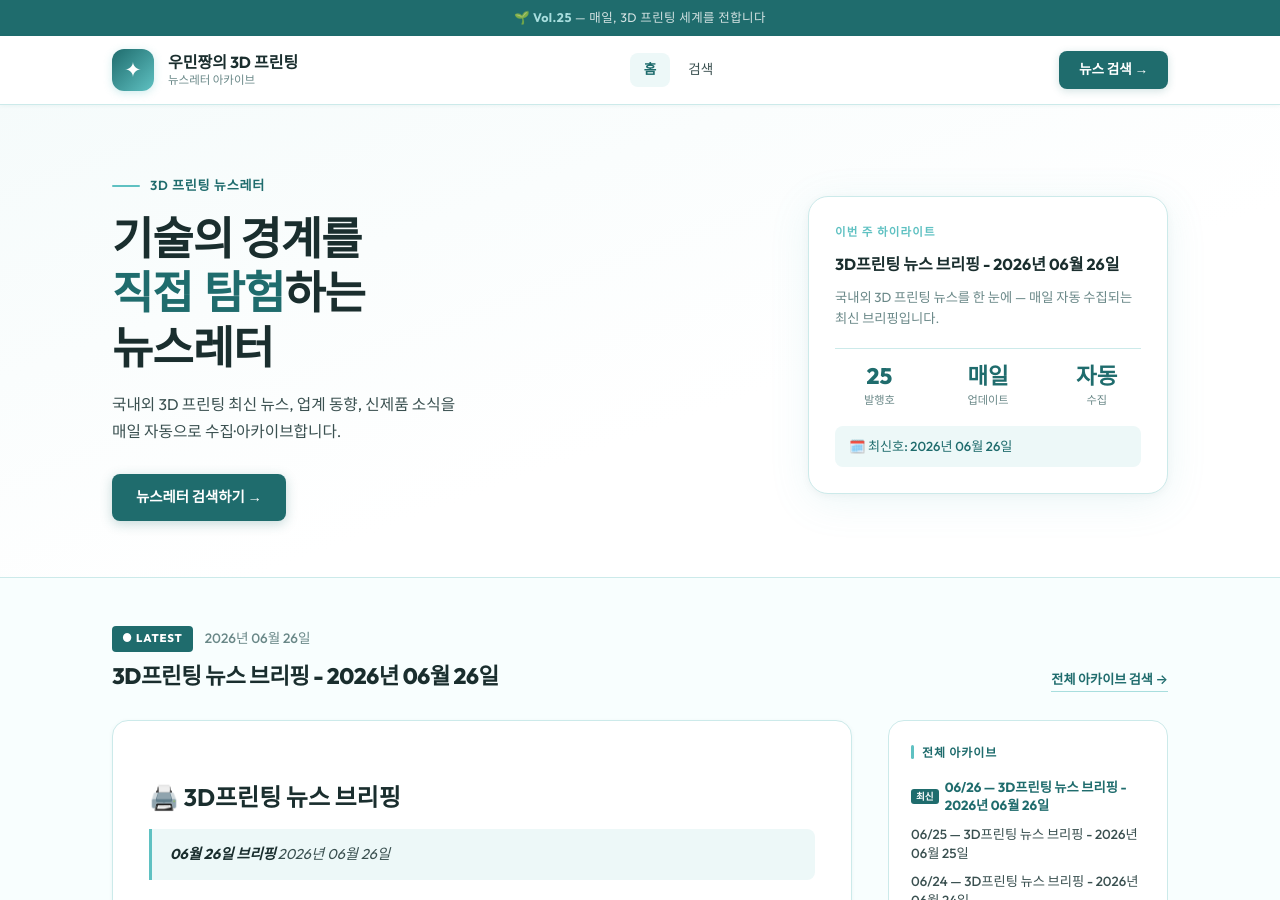
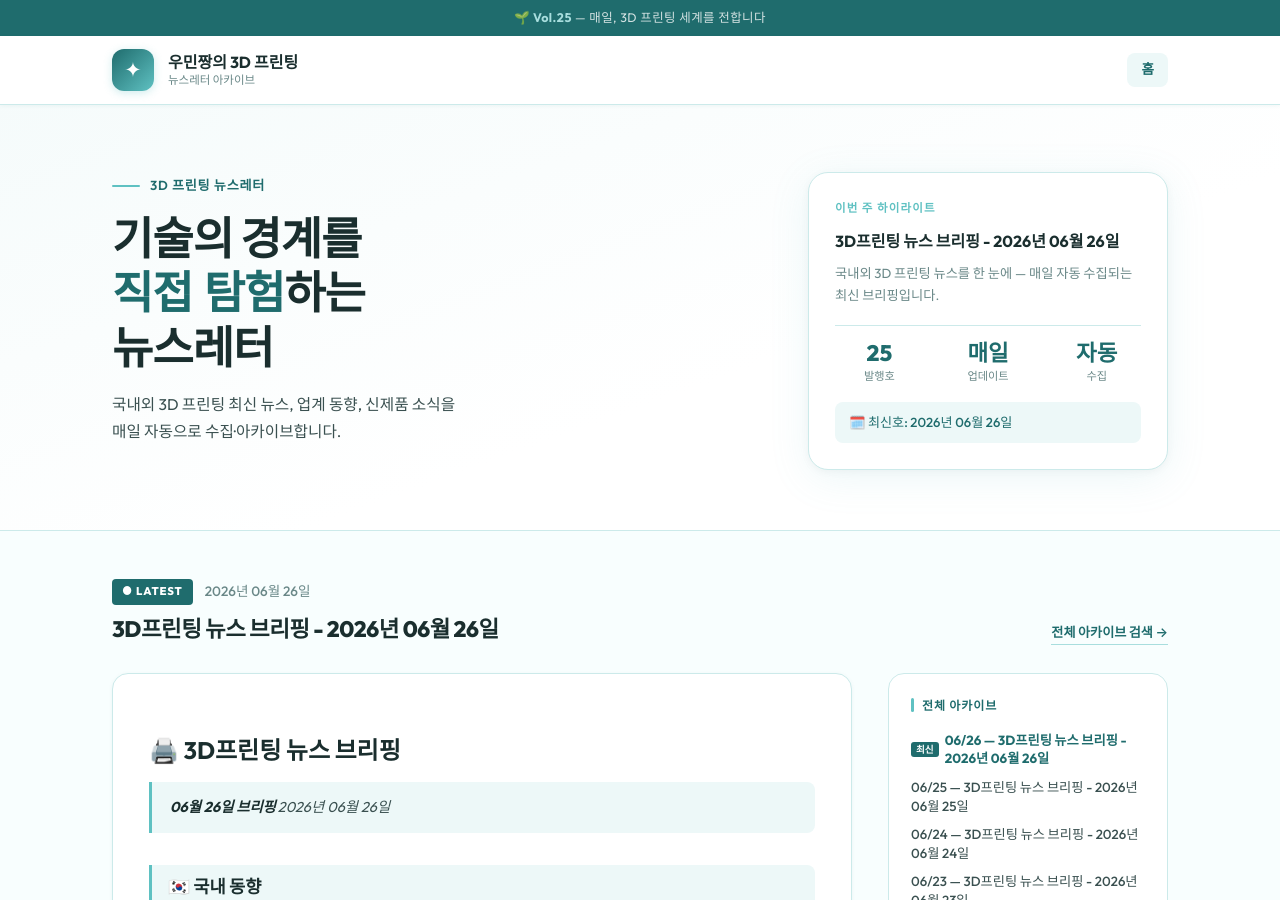
Before and after one commit to zerornts-arch/3dprinting-news-bot, a Jekyll site: the page built from index.md, in a window 1280 px wide and 900 px high. Built offline with Jekyll 4.4.1, drawn with Linux system fonts in a browser that asks for light colours.

Commit message:
fix: 헤더 검색 링크/버튼 및 히어로 검색버튼 제거
- 헤더 nav '검색' 링크 제거
- 헤더 '뉴스 검색→' CTA 버튼 제거
- 히어로 섹션 '뉴스레터 검색하기→' 버튼 제거

```diff
--- a/_layouts/default.html
+++ b/_layouts/default.html
@@ -29,9 +29,7 @@
       </a>
       <nav class="site-nav">
         <a href="{{ '/' | relative_url }}" {% if page.url == '/' %}class="active"{% endif %}>홈</a>
-        <a href="{{ '/search.html' | relative_url }}" {% if page.url contains 'search' %}class="active"{% endif %}>검색</a>
       </nav>
-      <a href="{{ '/search.html' | relative_url }}" class="header-cta">뉴스 검색 →</a>
     </div>
   </header>
 
--- a/index.md
+++ b/index.md
@@ -24,9 +24,7 @@ title: 홈
         국내외 3D 프린팅 최신 뉴스, 업계 동향, 신제품 소식을<br>
         매일 자동으로 수집·아카이브합니다.
       </p>
-      <div class="hero-actions">
-        <a href="{{ '/search.html' | relative_url }}" class="btn-primary">뉴스레터 검색하기 →</a>
-      </div>
+
     </div>
 
     <!-- RIGHT: Stats Card -->
```
